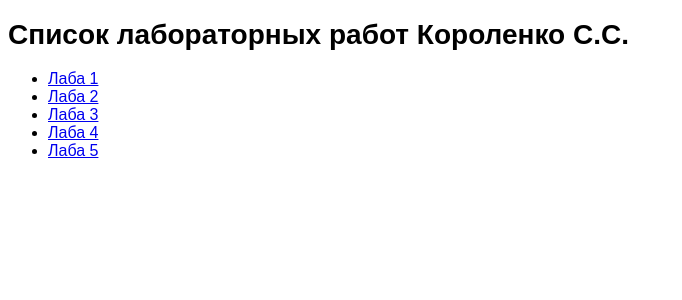
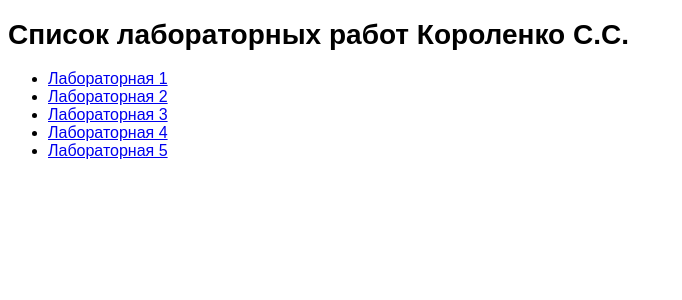
Before and after one commit to stanisurav/Web_site, a PHP site: page / in a window 1280 px wide. Shown: the top 300 px of the page, without its empty margins (0-682 px from the left). Run offline with PHP 8.4, Linux system fonts and the light colour scheme.

Commit message:
Изменение на главной странице списка лабораторных работ

```diff
--- a/index.php
+++ b/index.php
@@ -13,11 +13,11 @@
     <h1 id="h1">Список лабораторных работ Короленко С.С.</h1>
 
     <ul id="nav">
-      <li><a href="WWW/lab1/">Лаба 1</a>
-      <li><a href="WWW/lab2/">Лаба 2</a>
-      <li><a href="WWW/lab3/">Лаба 3</a>
-      <li><a href="WWW/lab4/">Лаба 4</a>
-      <li><a href="WWW/lab5/">Лаба 5</a>
+      <li><a href="WWW/lab1/">Лабораторная 1</a>
+      <li><a href="WWW/lab2/">Лабораторная 2</a>
+      <li><a href="WWW/lab3/">Лабораторная 3</a>
+      <li><a href="WWW/lab4/">Лабораторная 4</a>
+      <li><a href="WWW/lab5/">Лабораторная 5</a>
     </ul>
   </div>
   </body>
```
